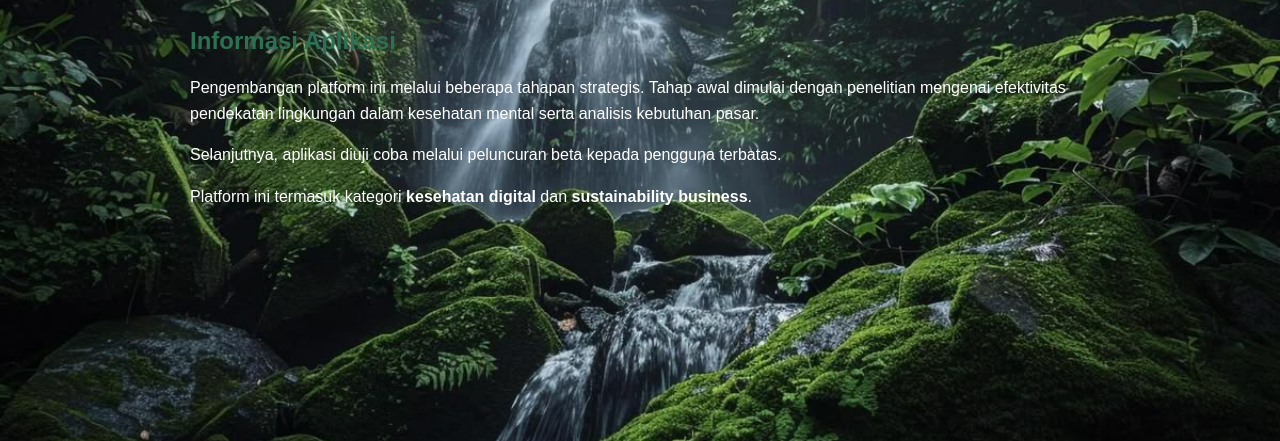
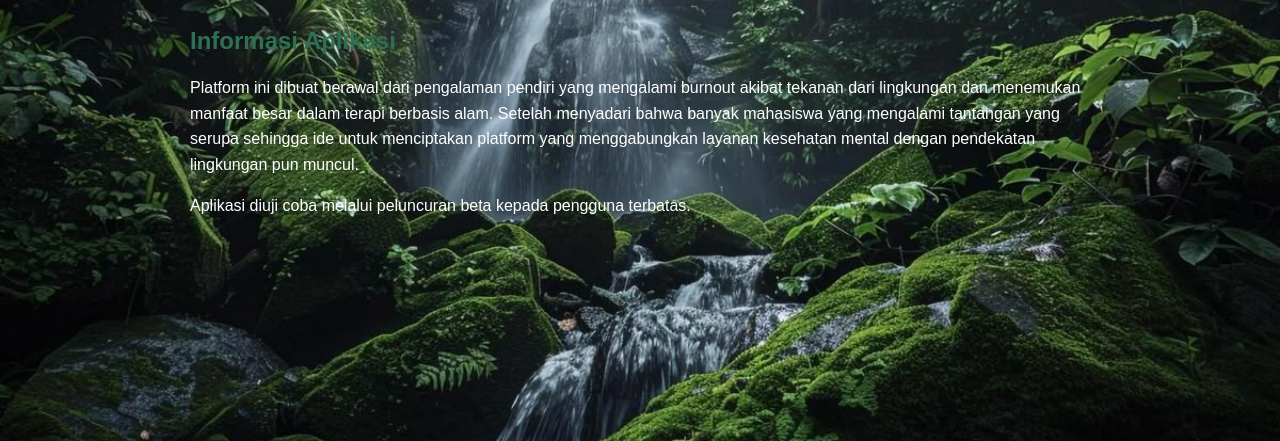
Before and after one commit to azqiyanaila20/NaturalMind, a plain HTML site: page NaturalMind.html in a window 1280 px wide. Shown: the part 359-800 px from the top of the page. Drawn offline with Linux system fonts and the light colour scheme.

Commit message:
Update NaturalMind.html

```diff
--- a/NaturalMind.html
+++ b/NaturalMind.html
@@ -99,15 +99,14 @@
 
         <div> <h2>Informasi Aplikasi</h2>
         <p>
-            Pengembangan platform ini melalui beberapa tahapan strategis. Tahap awal dimulai
-            dengan penelitian mengenai efektivitas pendekatan lingkungan dalam kesehatan mental
-            serta analisis kebutuhan pasar.
+            Platform ini dibuat berawal dari pengalaman pendiri yang mengalami burnout akibat
+			tekanan dari lingkungan dan menemukan manfaat besar dalam terapi berbasis alam.
+			Setelah menyadari bahwa banyak mahasiswa yang mengalami tantangan yang serupa
+			sehingga ide untuk menciptakan platform yang menggabungkan layanan kesehatan mental
+			dengan pendekatan lingkungan pun muncul.
         </p>
         <p>
-            Selanjutnya, aplikasi diuji coba melalui peluncuran beta kepada pengguna terbatas.
-        </p>
-        <p>
-            Platform ini termasuk kategori <b>kesehatan digital</b> dan <b>sustainability business</b>.
+            Aplikasi diuji coba melalui peluncuran beta kepada pengguna terbatas.
         </p>
 		</div>
     </div>
```
